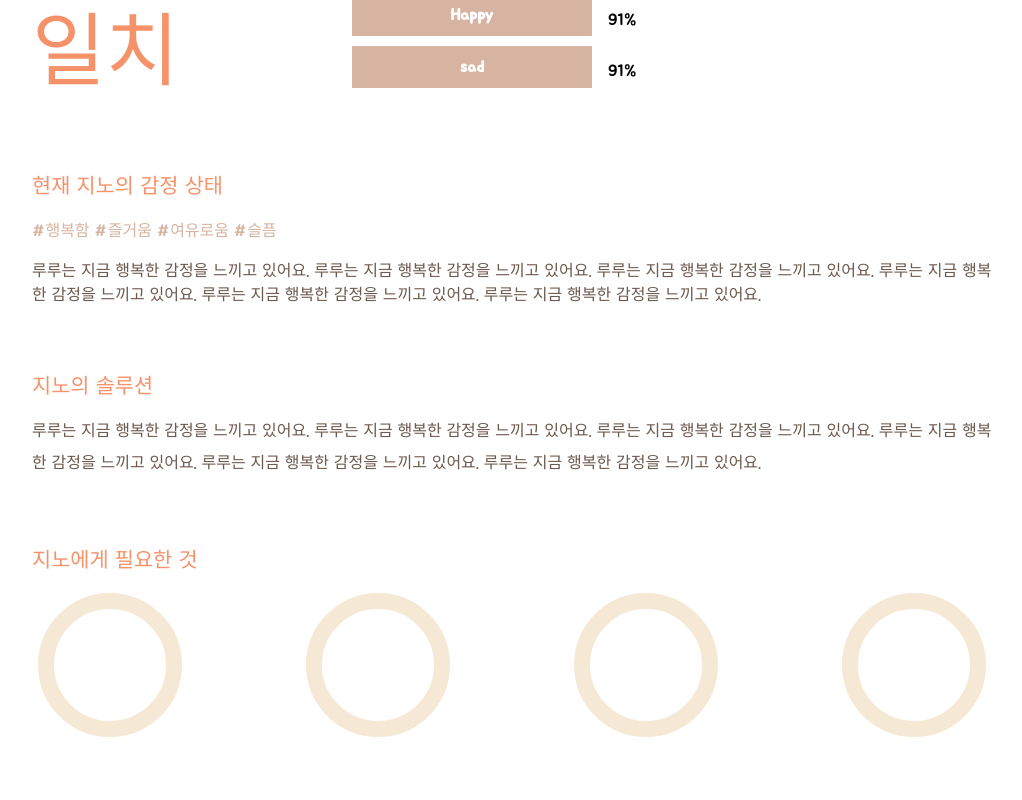
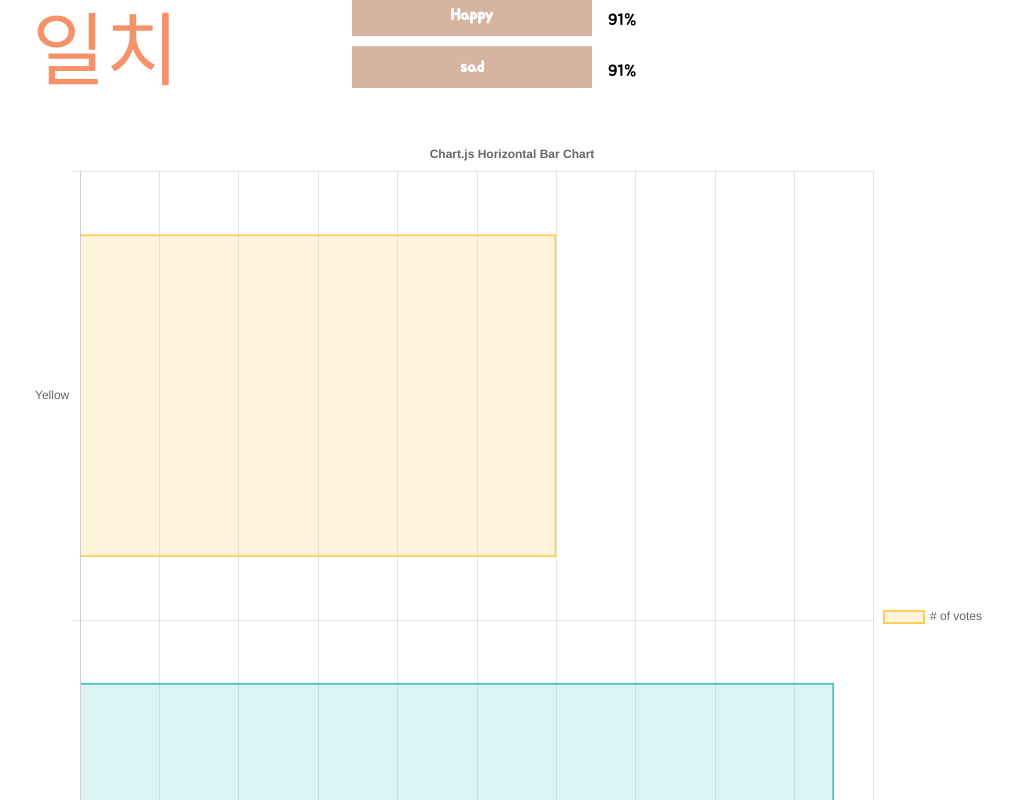
Before and after one commit to CreamDeLaCream/creme-client, a React (Create React App) app: page /result in a window 1280 px wide. Shown: the part 860-1660 px from the top of the page, without its empty margins (128-1150 px from the left). Built offline with nearby package versions, Linux system fonts and the light colour scheme; a web font is replaced by a local one.

Commit message:
[#32] feat: 가로 차트 생성

```diff
--- a/src/pages/Result/BarChart.js
+++ b/src/pages/Result/BarChart.js
@@ -1,39 +1,73 @@
 import React from 'react';
+import {
+  Chart as ChartJS,
+  CategoryScale,
+  LinearScale,
+  BarElement,
+  Title,
+  Tooltip,
+  Legend,
+} from 'chart.js';
 import { Bar } from 'react-chartjs-2';
 
+ChartJS.register(
+  CategoryScale,
+  LinearScale,
+  BarElement,
+  Title,
+  Tooltip,
+  Legend,
+);
+
 const BarChart = () => {
+  const options = {
+    indexAxis: 'y',
+    elements: {
+      bar: {
+        borderWidth: 2,
+      },
+    },
+    responsive: true,
+    plugins: {
+      legend: {
+        position: 'right',
+      },
+      title: {
+        display: true,
+        text: 'Chart.js Horizontal Bar Chart',
+      },
+    },
+  };
+
   return (
     <div>
       <Bar
-        // type="bar"
+        options={options}
+        type="horizontalBar"
         data={{
-          labels: ['Red', 'Blue', 'Yellow', 'Green', 'Purple', 'Orange'],
+          labels: ['Yellow', 'Green'],
+          options: {
+            elements: {
+              bar: {
+                borderWidth: 2,
+              },
+            },
+          },
           datasets: [
             {
               label: '# of votes',
               data: [12, 19, 3, 5, 2, 3],
               backgroundColor: [
-                'rgba(255, 99, 132, 0.2)',
-                'rgba(54, 162, 235, 0.2)',
                 'rgba(255, 206, 86, 0.2)',
                 'rgba(75, 192, 192, 0.2)',
-                'rgba(153, 102, 255, 0.2)',
-                'rgba(255, 159, 64, 0.2)',
               ],
-              borderColor: [
-                'rgba(255, 99, 132, 1)',
-                'rgba(54, 162, 235, 1)',
-                'rgba(255, 206, 86, 1)',
-                'rgba(75, 192, 192, 1)',
-                'rgba(153, 102, 255, 1)',
-                'rgba(255, 159, 64, 1)',
-              ],
-              borderWidth: 1,
+              borderColor: ['rgba(255, 206, 86, 1)', 'rgba(75, 192, 192, 1)'],
+              // borderWidth: 2,
             },
           ],
         }}
-        height={400}
-        width={600}
+        height={50}
+        width={50}
       />
     </div>
   );
--- a/src/pages/Result/ResultPage.js
+++ b/src/pages/Result/ResultPage.js
@@ -3,7 +3,7 @@ import styled from 'styled-components';
 import { useDispatch, useSelector } from 'react-redux';
 import { actionCreators as postActions } from '../../common/redux/modules/post';
 import BarChart from './BarChart';
-import { Bar } from 'react-chartjs-2';
+// import { Bar } from 'react-chartjs-2';
 
 // components
 import {
@@ -106,6 +106,10 @@ const ResultPage = (props) => {
             </Grid>
           </Grid>
         </Grid>
+        <Grid>
+          <BarChart />
+        </Grid>
+
         <Grid margin="2rem auto">
           <Text type="subTitle" color="var(--main)" marginBottom="15px">
             현재 {resultData[0].dog_name}의 감정 상태
@@ -190,8 +194,6 @@ const ResultPage = (props) => {
               </Text>
             </Button>
           </Grid>
-
-          {/* <BarChart /> */}
         </Grid>
       </Container>
 
```
